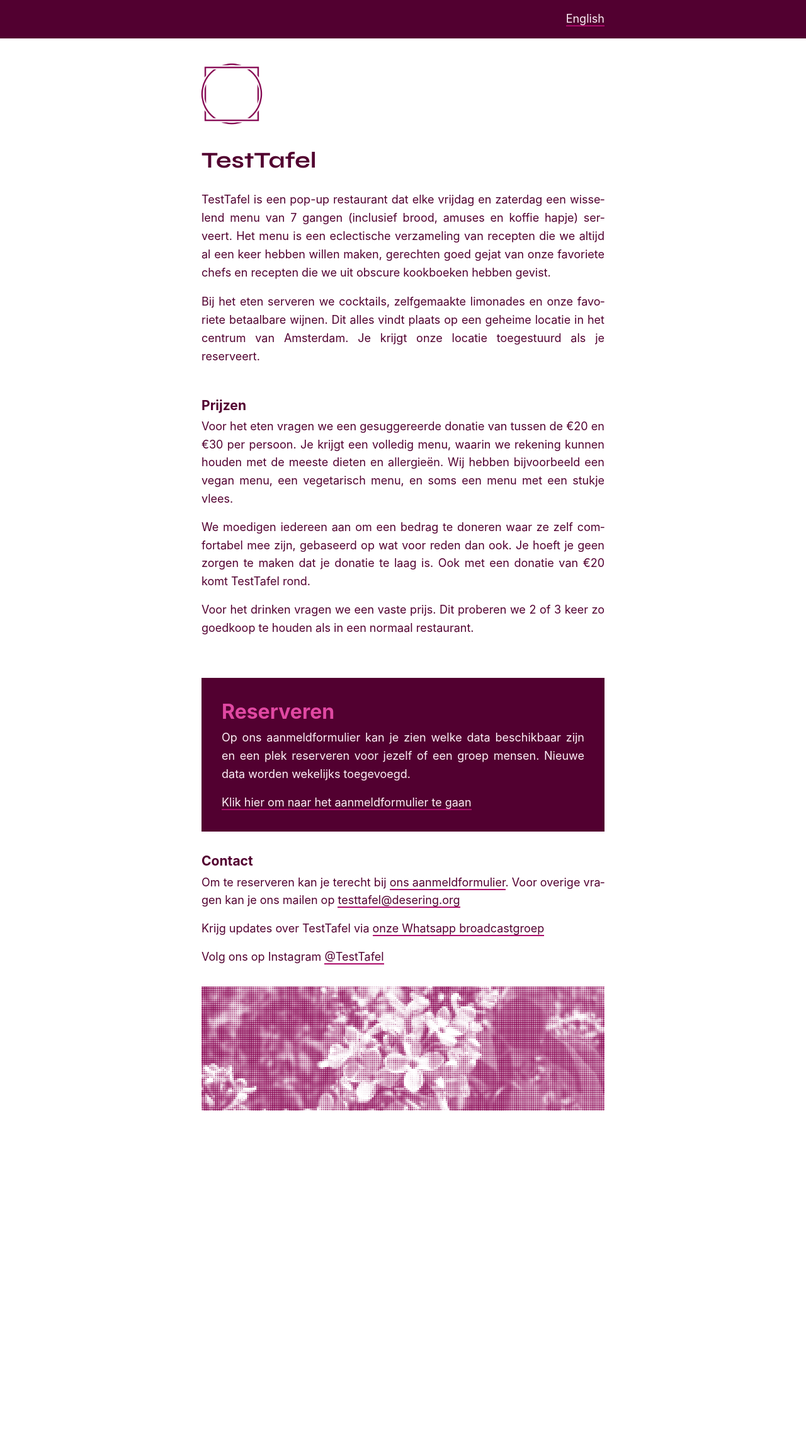
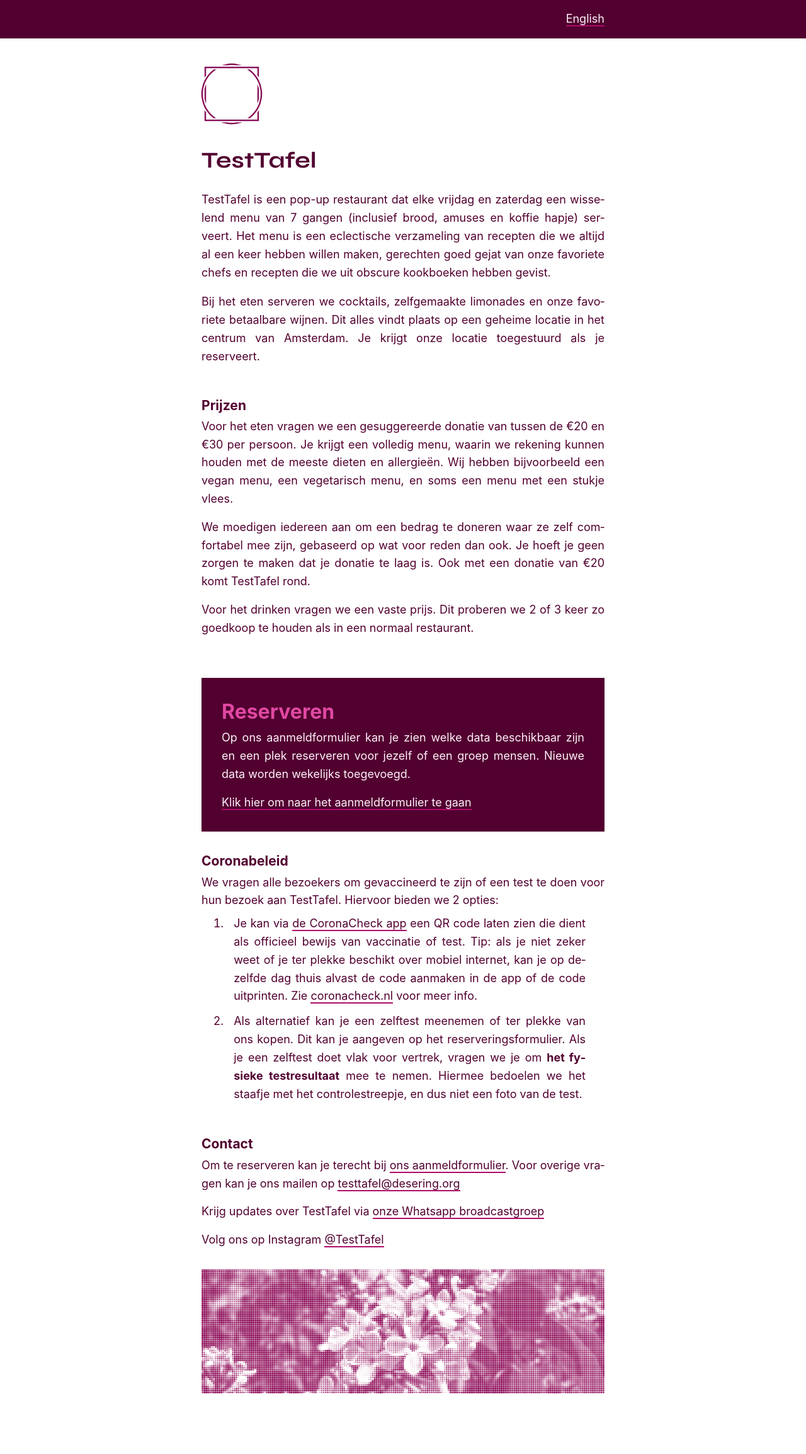
Before and after one commit to decoalitie/desering.org, a Jekyll site: the page built from testtafel/index.html, in a window 1280 px wide. Shown: the whole page at 63% size. Built offline with Jekyll 4.4.1, drawn with Linux system fonts in a browser that asks for light colours; some web fonts are replaced; before the commit the page ends 1859 px from its top, so only the background shows below that.

Commit message:
Add covid policy

```diff
--- a/styles/style.css
+++ b/styles/style.css
@@ -422,6 +422,10 @@
 	display: none;
 }
 
+.covid-policy ol {
+	padding-top: 1rem;
+}
+
 /**
  *  LANDING
  */
--- a/testtafel/index.html
+++ b/testtafel/index.html
@@ -70,6 +70,31 @@
   </div>
 </div>
 
+<div class="row">
+  <div class="container covid-policy">
+    <h3>Coronabeleid</h3>
+
+    <p>
+      We vragen alle bezoekers om gevaccineerd te zijn of een test te doen voor hun bezoek aan TestTafel. Hiervoor
+      bieden we 2 opties:
+    </p>
+
+    <ol>
+      <li>
+        Je kan via <a href="https://coronacheck.nl/" target="_blank">de CoronaCheck app</a> een QR code laten zien
+        die dient als officieel bewijs van vaccinatie of test. Tip: als je niet zeker weet of je ter plekke beschikt
+        over mobiel internet, kan je op dezelfde dag thuis alvast de code aanmaken in de app of de code uitprinten. Zie
+        <a href="https://coronacheck.nl/" target="_blank">coronacheck.nl</a> voor meer info.
+      </li>
+      <li>
+        Als alternatief kan je een zelftest meenemen of ter plekke van ons kopen. Dit kan je aangeven op het
+        reserveringsformulier. Als je een zelftest doet vlak voor vertrek, vragen we je om <strong>het fysieke
+          testresultaat</strong> mee te nemen. Hiermee bedoelen we het staafje met het controlestreepje, en dus niet een
+        foto van de test.
+      </li>
+    </ol>
+  </div>
+</div>
 
 <div class="row">
   <div class="container">
```
Also changed, not shown: en/testtafel/index.html (+26 -0 lines).
